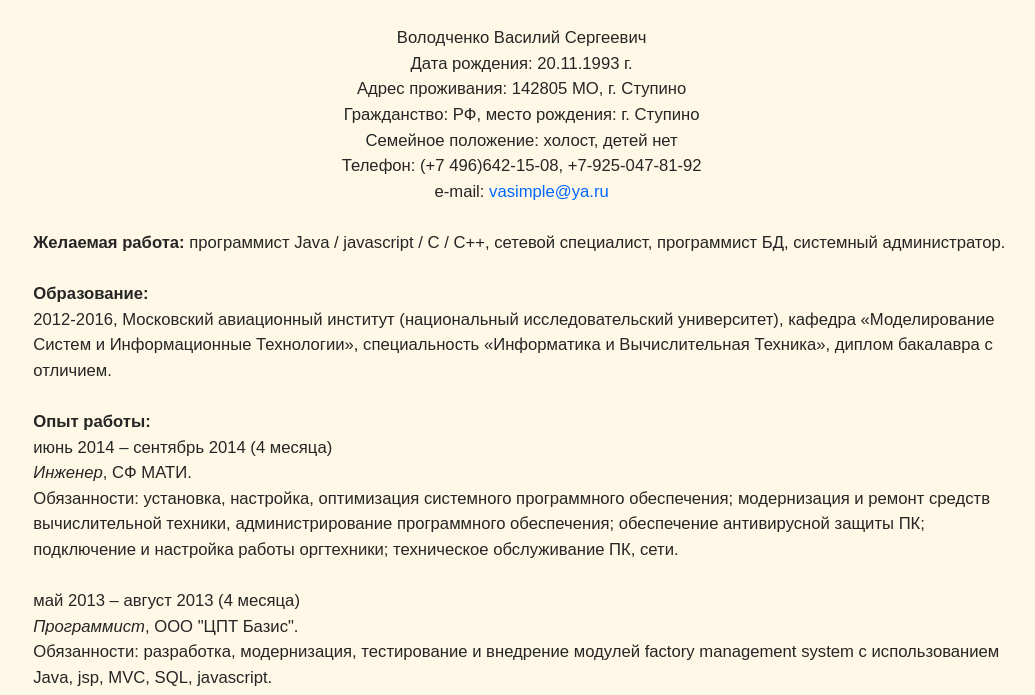
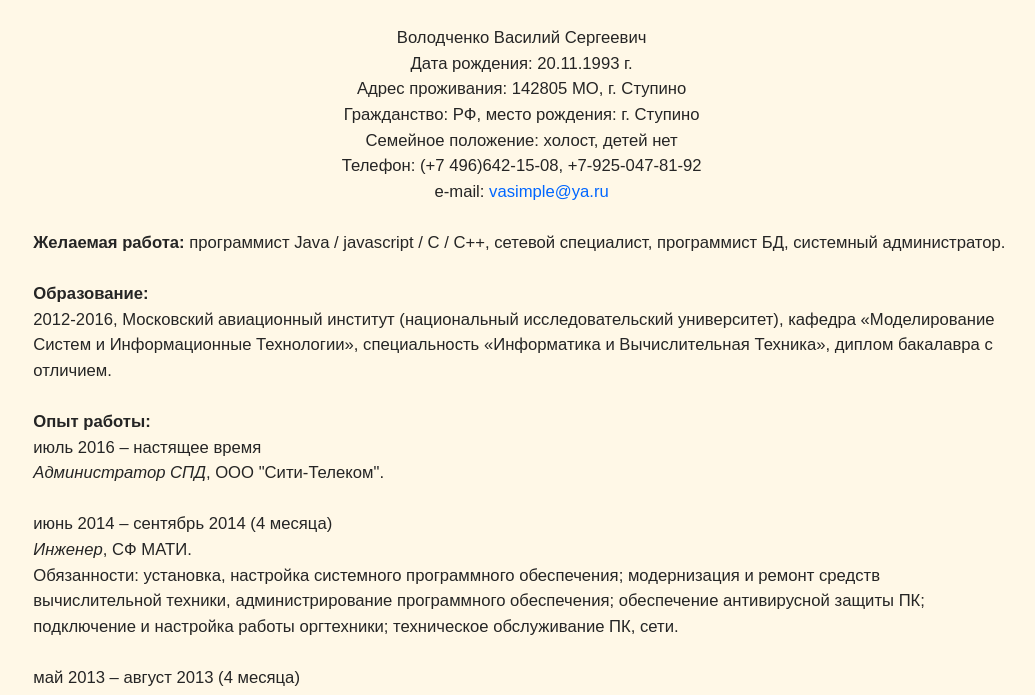
Before and after one commit to VaSimple/about-me, a plain HTML site: page resume.html in a window 1280 px wide. Shown: the part 105-800 px from the top of the page, without its empty margins (142-1177 px from the left). Drawn offline with Linux system fonts and the light colour scheme.

Commit message:
сити

```diff
--- a/resume.html
+++ b/resume.html
@@ -118,6 +118,20 @@
 			mso-fareast-language:RU'>Опыт работы:</span></b><span style='font-size:12.5pt;
 			font-family:"Arial","sans-serif";mso-fareast-font-family:"Times New Roman";
 			color:#252525;mso-fareast-language:RU'><br>
+			июль 2016 – настящее время<o:p></o:p></span></p>
+
+			<p class=MsoNormal style='margin-top:0cm;margin-right:0cm;margin-bottom:0cm;
+			margin-left:35.45pt;margin-bottom:.0001pt;line-height:19.2pt'><i
+			style='mso-bidi-font-style:normal'><span style='font-size:12.5pt;font-family:
+			"Arial","sans-serif";mso-fareast-font-family:"Times New Roman";color:#252525;
+			mso-fareast-language:RU'>Администратор СПД</span></i><span style='font-size:12.5pt;
+			font-family:"Arial","sans-serif";mso-fareast-font-family:"Times New Roman";
+			color:#252525;mso-fareast-language:RU'>, ООО &quot;Сити-Телеком&quot;. <o:p></o:p></span></p>
+
+			<p class=MsoNormal style='margin-top:0cm;margin-right:0cm;margin-bottom:0cm;
+			margin-left:35.45pt;margin-bottom:.0001pt;line-height:19.2pt'><span style='font-size:12.5pt;
+			font-family:"Arial","sans-serif";mso-fareast-font-family:"Times New Roman";
+			color:#252525;mso-fareast-language:RU'><br>
 			июнь 2014 – сентябрь 2014 (4 месяца)<o:p></o:p></span></p>
 
 			<p class=MsoNormal style='margin-top:0cm;margin-right:0cm;margin-bottom:0cm;
@@ -132,7 +146,7 @@
 			margin-left:35.45pt;margin-bottom:.0001pt;line-height:19.2pt'><span
 			style='font-size:12.5pt;font-family:"Arial","sans-serif";mso-fareast-font-family:
 			"Times New Roman";color:#252525;mso-fareast-language:RU'>Обязанности: установка,
-			настройка, оптимизация системного программного обеспечения; модернизация и ремонт
+			настройка системного программного обеспечения; модернизация и ремонт
 			средств вычислительной техники, администрирование программного
 			обеспечения; обеспечение антивирусной защиты ПК; подключение и настройка работы
 			оргтехники; техническое обслуживание ПК, сети.<o:p></o:p></span></p>
```
